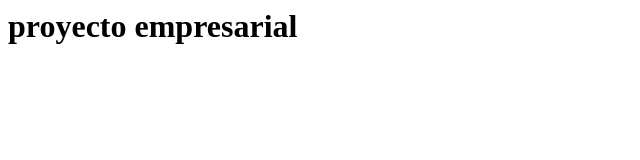
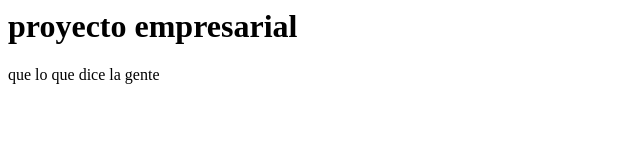
Before and after one commit to gisus1995/CursoGit, a plain HTML site: page index.html in a window 1280 px wide. Shown: the whole page, without its empty margins (0-640 px from the left). Drawn offline with Linux system fonts and the light colour scheme.

Commit message:
Update index.html

```diff
--- a/index.html
+++ b/index.html
@@ -5,4 +5,5 @@
 </head>
 <body>
 <h1> proyecto empresarial </h1>
+  <p>que lo que dice la gente</p>
 </html>
```
